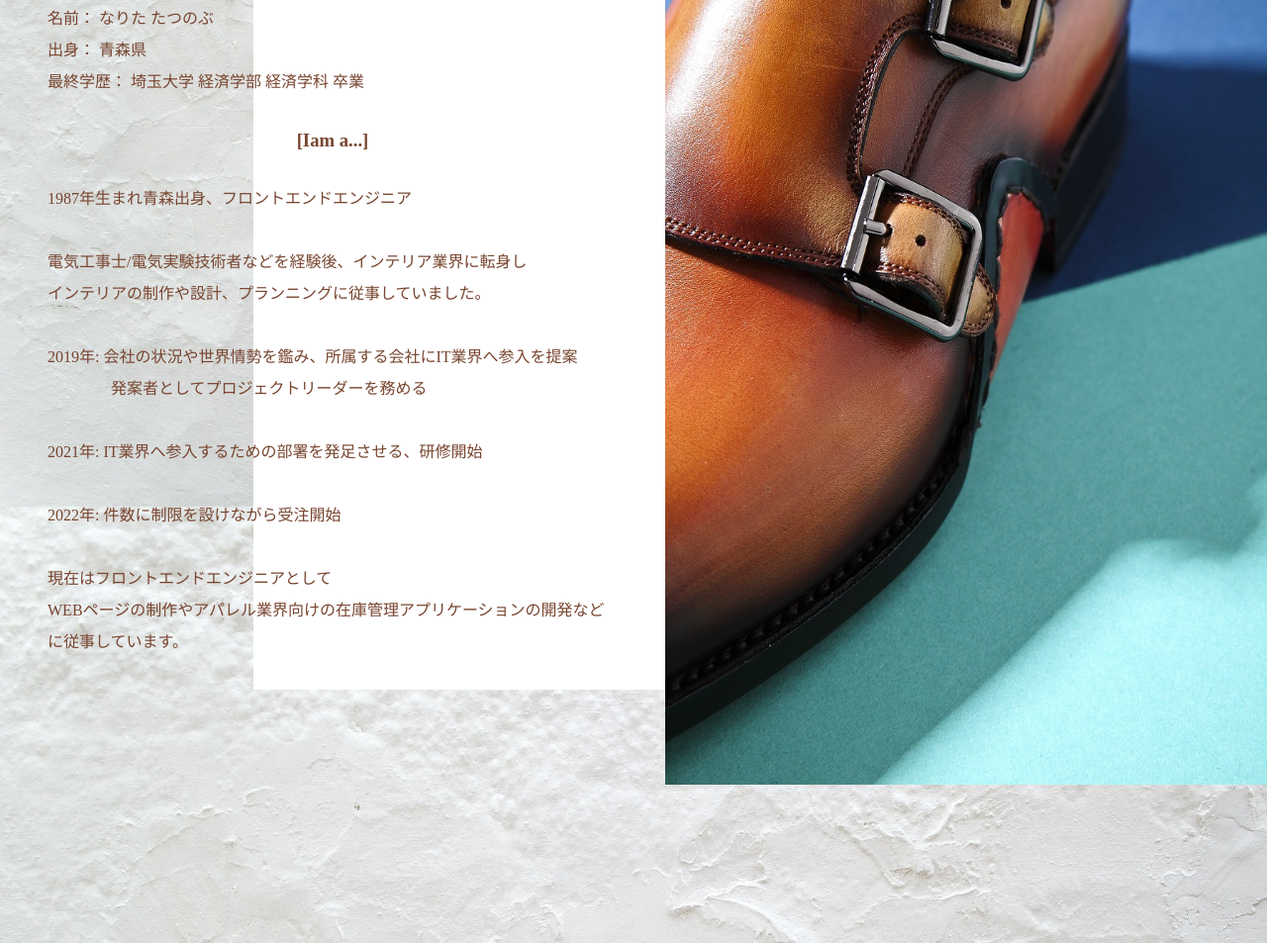
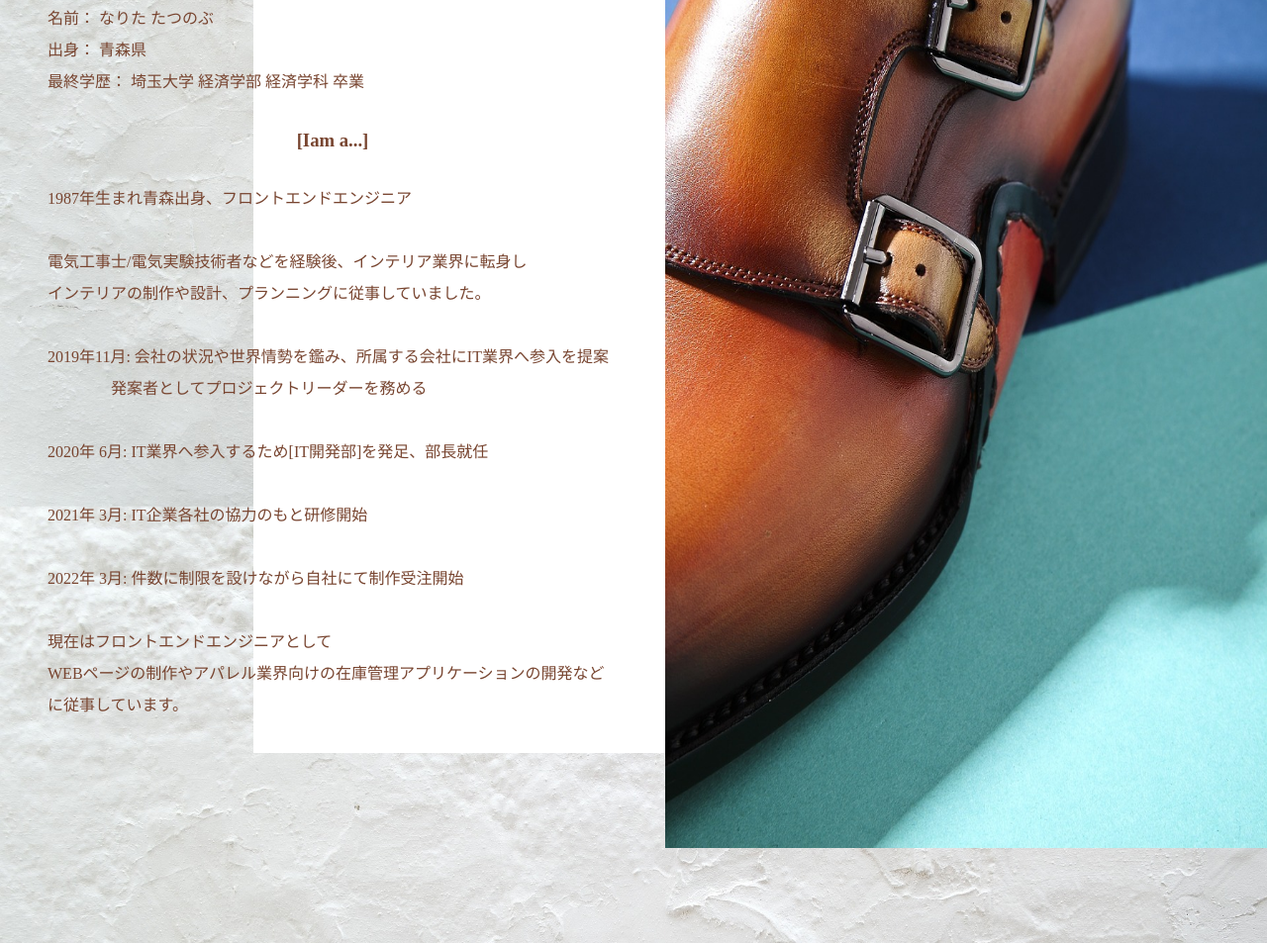
Before and after one commit to tatsu-narita/portfolio-2, a website: page index.html in a window 1280 px wide. Shown: the part 1195-2148 px from the top of the page at 99% size. Drawn offline with nearby package versions, Linux system fonts and the light colour scheme; some packages are replaced by stand-ins of ours.

Commit message:
update: index.html
concept/p/文言追加

```diff
--- a/index.html
+++ b/index.html
@@ -84,12 +84,14 @@
                 電気工事士/電気実験技術者などを経験後、インテリア業界に転身し<br>
                 インテリアの制作や設計、プランニングに従事していました。<br>
                 <br>
-                2019年: 会社の状況や世界情勢を鑑み、所属する会社にIT業界へ参入を提案<br>
+                2019年11月: 会社の状況や世界情勢を鑑み、所属する会社にIT業界へ参入を提案<br>
                 　　　　発案者としてプロジェクトリーダーを務める<br>
                 <br>
-                2021年: IT業界へ参入するための部署を発足させる、研修開始<br>
+                2020年 6月: IT業界へ参入するため[IT開発部]を発足、部長就任<br>
                 <br>
-                2022年: 件数に制限を設けながら受注開始<br>
+                2021年 3月: IT企業各社の協力のもと研修開始<br>
+                <br>
+                2022年 3月: 件数に制限を設けながら自社にて制作受注開始<br>
                 <br>
                 現在はフロントエンドエンジニアとして<br>
                 WEBページの制作やアパレル業界向けの在庫管理アプリケーションの開発などに従事しています。
```
